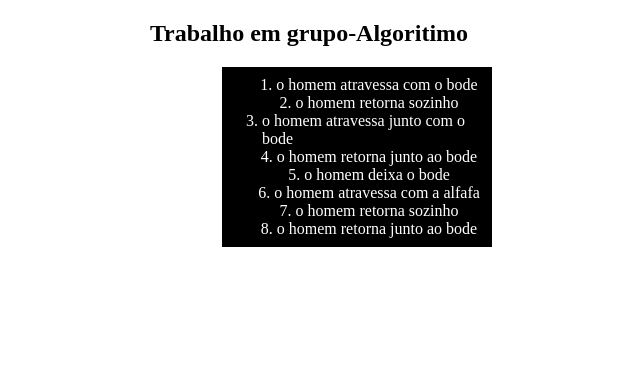
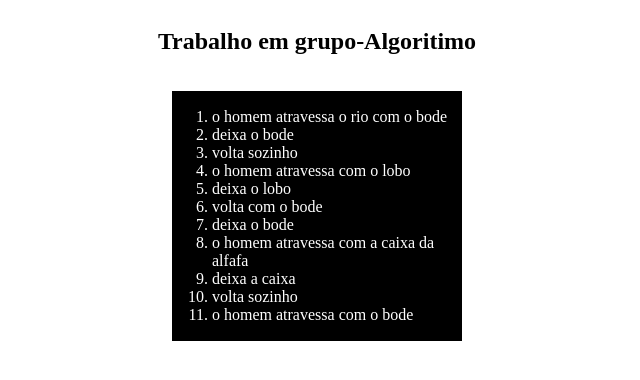
Before and after one commit to israel-maia/trabalho-em-grupo2, a plain HTML site: page index.html in a window 1280 px wide. Shown: the whole page, without its empty margins (331-971 px from the left). Drawn offline with Linux system fonts and the light colour scheme.

Commit message:
trabalho em grupo2

```diff
--- a/index.html
+++ b/index.html
@@ -15,29 +15,39 @@
 
     <ol>
         <li>
-           o homem atravessa com o bode
+           o homem atravessa o rio com o bode
         </li>
         <li>
-            o homem retorna sozinho
+           deixa o bode
         </li>
         <li>
-            o homem atravessa junto com o bode
+           volta sozinho
         </li>
         <li>
-            o homem retorna junto ao bode
+            o homem atravessa com o lobo
         </li>
         <li>
-            o homem deixa o bode
+           deixa o lobo
         </li>
         <li>
-            o homem atravessa com a alfafa
+            volta com o bode
         </li>
         <li>
-            o homem retorna sozinho
+            deixa o bode
         </li>
         <li>
-            o homem retorna junto ao bode
+            o homem atravessa com a caixa da alfafa
         </li>
+        <li>
+            deixa a caixa
+        </li>
+        <li>
+            volta sozinho
+        </li>
+        <li>
+            o homem atravessa com o bode
+        </li>
+
     </ol>
 
 </body>
--- a/style.css
+++ b/style.css
@@ -1,21 +1,28 @@
-h2{
-    display: flex;
-    align-items: center;
-    justify-content: center;
-
-}
-
-ol{
+body {
+    width: 100%;
     display: flex;
     flex-direction: column;
     align-items: center;
     justify-content: center;
+  }
+
+
+  h2 {
+    display: flex;
+    align-items: center;
+    justify-content: center;
+  }
+
+  ol {
+    display: flex;
+    flex-direction: column;
+    align-items: flex-start;
+    justify-content: center;
     background-color: black;
-    height: 180px;
-    width: 230px;
-    margin-left: 545px;
-}
+    height: 250px;
+    width: 250px;
+  }
 
-li{
+  li {
     color: white;
-}
+  }
```
